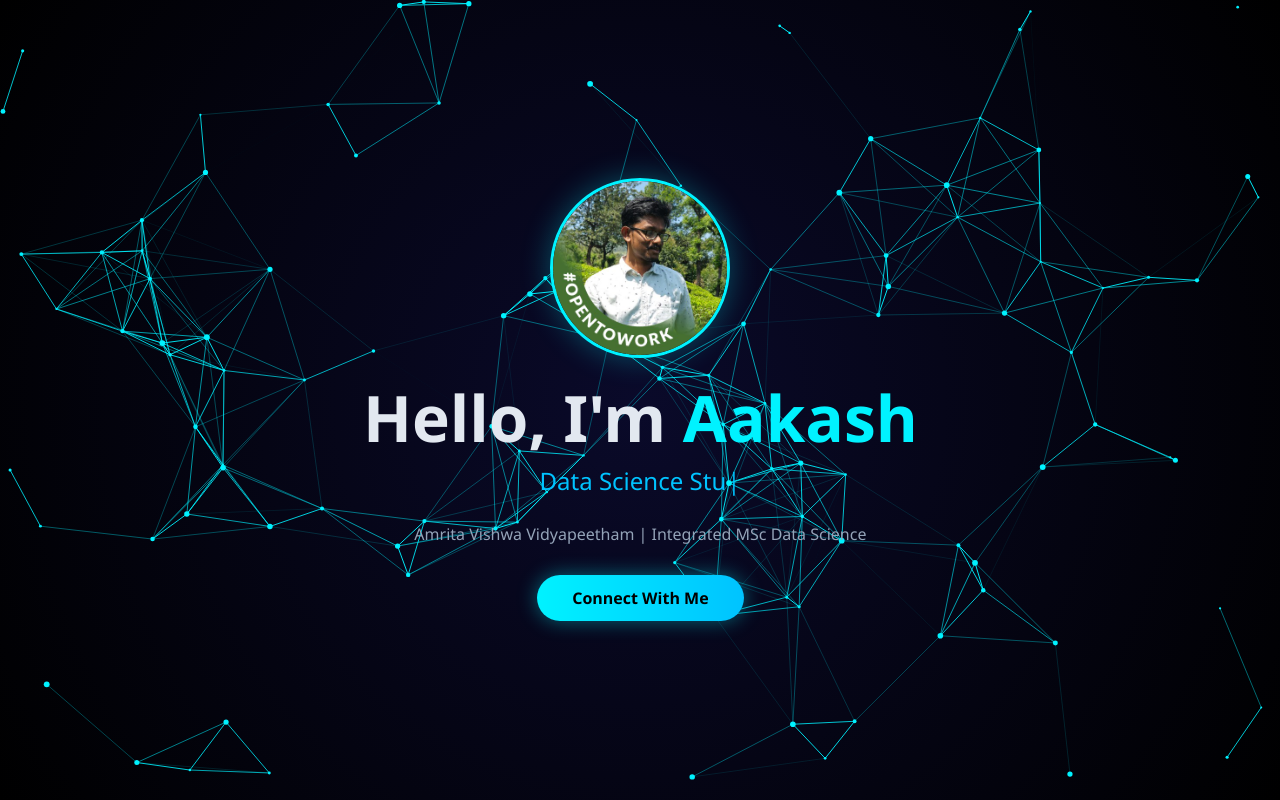
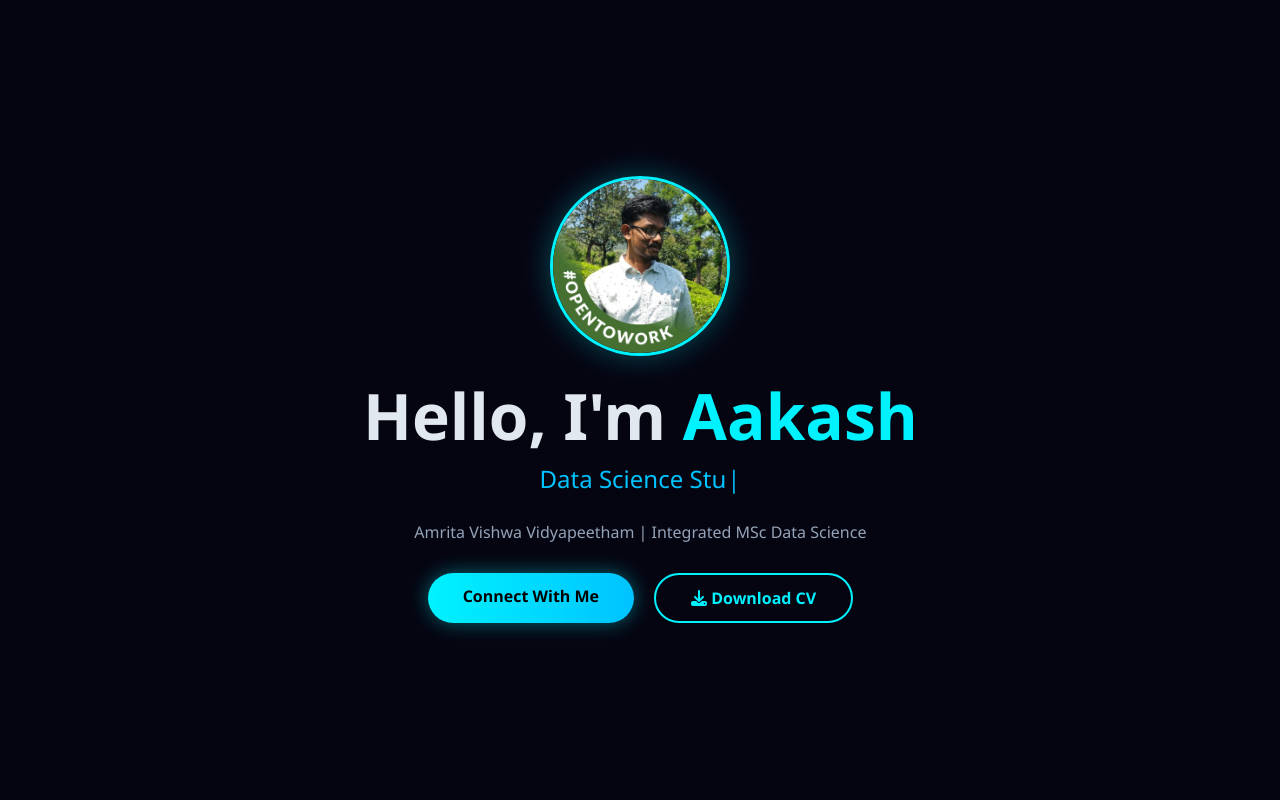
Before and after one commit to aakashramesh004/aakashramesh004.github.io, a plain HTML site: page index.html in a window 1280 px wide. Shown: the top 800 px of the page. Drawn offline with nearby package versions, Linux system fonts and the light colour scheme; animation ran at ten frames a second.

Commit message:
Update index.html

```diff
--- a/index.html
+++ b/index.html
@@ -13,7 +13,7 @@
             --primary: #00f2ff;
             --secondary: #00c3ff;
             --accent: #7000ff;
-            --bg-dark: #050511;
+            --bg-dark: #050511; /* Solid Dark Background Color */
             --glass-bg: rgba(255, 255, 255, 0.05);
             --glass-border: rgba(255, 255, 255, 0.1);
             --text-light: #e2e8f0;
@@ -23,20 +23,10 @@
         * { margin: 0; padding: 0; box-sizing: border-box; font-family: 'Segoe UI', sans-serif; scroll-behavior: smooth; }
 
         body {
+            /* PLAIN BACKGROUND HERE */
             background-color: var(--bg-dark);
             color: var(--text-light);
             overflow-x: hidden;
-        }
-
-        /* --- NEURAL NETWORK BACKGROUND --- */
-        #canvas-bg {
-            position: fixed;
-            top: 0;
-            left: 0;
-            width: 100%;
-            height: 100%;
-            z-index: -1;
-            background: radial-gradient(circle at center, #0a0a2a 0%, #000000 100%);
         }
 
         /* --- LAYOUT UTILITIES --- */
@@ -189,8 +179,6 @@
 </head>
 <body>
 
-    <canvas id="canvas-bg"></canvas>
-
     <header>
         <div class="container" data-aos="zoom-in" data-aos-duration="1000">
             <div class="profile-img-container">
@@ -200,7 +188,15 @@
                 <h1>Hello, I'm <span>Aakash</span></h1>
                 <span class="typewriter" id="typing-text"></span>
                 <p style="margin-bottom: 30px; color: var(--text-gray);">Amrita Vishwa Vidyapeetham | Integrated MSc Data Science</p>
-                <a href="#contact" class="btn-glow">Connect With Me</a>
+
+                <div style="display: flex; gap: 20px; justify-content: center;">
+                    <a href="#contact" class="btn-glow">Connect With Me</a>
+
+                    <a href="resume.pdf" download="Aakash_Resume.pdf" class="btn-glow" style="background: transparent; border: 2px solid var(--primary); color: var(--primary); box-shadow: none;">
+                        <i class="fas fa-download"></i> Download CV
+                    </a>
+                </div>
+
             </div>
         </div>
     </header>
@@ -341,7 +337,7 @@
                 </div>
                 <div class="contact-item">
                     <i class="fab fa-linkedin"></i>
-                    <a href="http://www.linkedin.com/in/aakash r-965b1a319">LinkedIn Profile</a>
+                    <a href="https://www.linkedin.com/in/aakash-r-965b1a319/">LinkedIn Profile</a>
                 </div>
             </div>
             <p style="text-align: center; margin-top: 50px; color: var(--text-gray); font-size: 0.8rem;">
@@ -376,89 +372,6 @@
             glare: true,
             "max-glare": 0.1,
         });
-
-        // 4. Neural Network Canvas Animation
-        const canvas = document.getElementById('canvas-bg');
-        const ctx = canvas.getContext('2d');
-        let particlesArray;
-
-        canvas.width = window.innerWidth;
-        canvas.height = window.innerHeight;
-
-        class Particle {
-            constructor(x, y, directionX, directionY, size, color) {
-                this.x = x;
-                this.y = y;
-                this.directionX = directionX;
-                this.directionY = directionY;
-                this.size = size;
-                this.color = color;
-            }
-            draw() {
-                ctx.beginPath();
-                ctx.arc(this.x, this.y, this.size, 0, Math.PI * 2, false);
-                ctx.fillStyle = '#00f2ff';
-                ctx.fill();
-            }
-            update() {
-                if (this.x > canvas.width || this.x < 0) this.directionX = -this.directionX;
-                if (this.y > canvas.height || this.y < 0) this.directionY = -this.directionY;
-                this.x += this.directionX;
-                this.y += this.directionY;
-                this.draw();
-            }
-        }
-
-        function init() {
-            particlesArray = [];
-            let numberOfParticles = (canvas.height * canvas.width) / 9000;
-            for (let i = 0; i < numberOfParticles; i++) {
-                let size = (Math.random() * 2) + 1;
-                let x = (Math.random() * ((innerWidth - size * 2) - (size * 2)) + size * 2);
-                let y = (Math.random() * ((innerHeight - size * 2) - (size * 2)) + size * 2);
-                let directionX = (Math.random() * 0.5) - 0.25;
-                let directionY = (Math.random() * 0.5) - 0.25;
-                let color = '#00f2ff';
-                particlesArray.push(new Particle(x, y, directionX, directionY, size, color));
-            }
-        }
-
-        function connect() {
-            let opacityValue = 1;
-            for (let a = 0; a < particlesArray.length; a++) {
-                for (let b = a; b < particlesArray.length; b++) {
-                    let distance = ((particlesArray[a].x - particlesArray[b].x) * (particlesArray[a].x - particlesArray[b].x)) +
-                                   ((particlesArray[a].y - particlesArray[b].y) * (particlesArray[a].y - particlesArray[b].y));
-                    if (distance < (canvas.width/7) * (canvas.height/7)) {
-                        opacityValue = 1 - (distance/20000);
-                        ctx.strokeStyle = 'rgba(0, 242, 255,' + opacityValue + ')';
-                        ctx.lineWidth = 1;
-                        ctx.beginPath();
-                        ctx.moveTo(particlesArray[a].x, particlesArray[a].y);
-                        ctx.lineTo(particlesArray[b].x, particlesArray[b].y);
-                        ctx.stroke();
-                    }
-                }
-            }
-        }
-
-        function animate() {
-            requestAnimationFrame(animate);
-            ctx.clearRect(0, 0, innerWidth, innerHeight);
-            for (let i = 0; i < particlesArray.length; i++) {
-                particlesArray[i].update();
-            }
-            connect();
-        }
-
-        window.addEventListener('resize', () => {
-            canvas.width = innerWidth;
-            canvas.height = innerHeight;
-            init();
-        });
-
-        init();
-        animate();
     </script>
 </body>
 </html>
```
